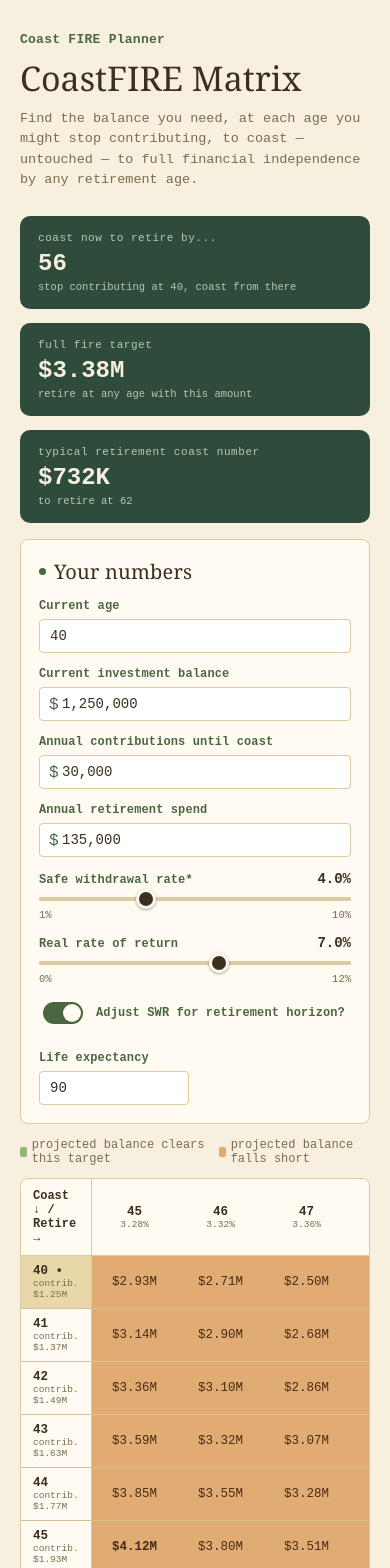
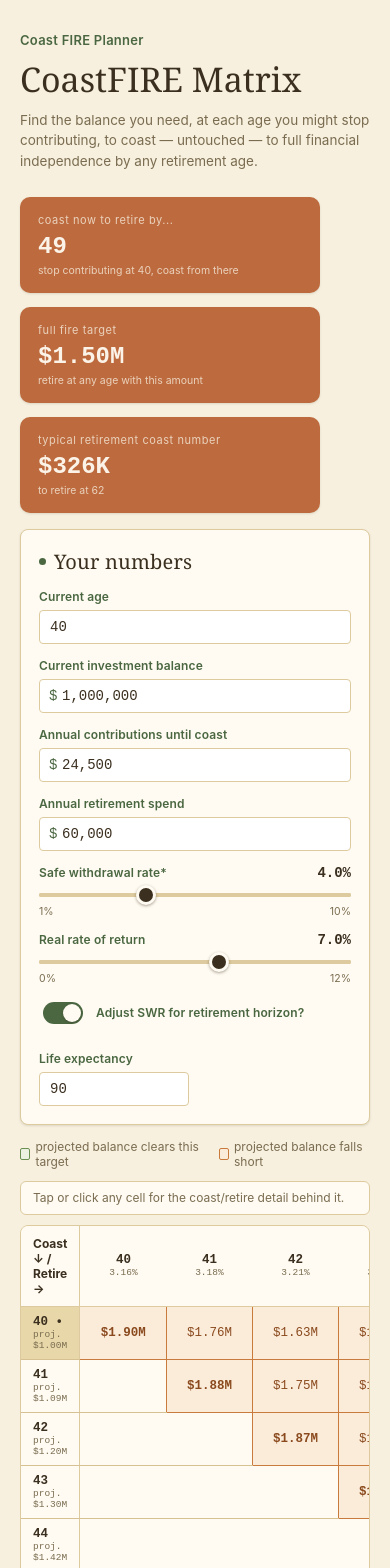
Before and after one commit to elmedico27/coastfire, a React (Vite) app: page / in a window 390 px wide. Shown: the top 1568 px of the page. Built offline with nearby package versions, Linux system fonts and the light colour scheme.

Commit message:
Visual updates

```diff
--- a/src/CoastFireMatrix.jsx
+++ b/src/CoastFireMatrix.jsx
@@ -10,6 +10,13 @@ const HORIZON_POINTS = [
   { horizon: 35, mult: 0.92 },
   { horizon: 40, mult: 0.87 },
   { horizon: 45, mult: 0.82 },
+  { horizon: 50, mult: 0.79 },
+  { horizon: 55, mult: 0.77 },
+  { horizon: 60, mult: 0.75 },
+  { horizon: 65, mult: 0.74 },
+  { horizon: 70, mult: 0.73 },
+  { horizon: 80, mult: 0.715 },
+  { horizon: 90, mult: 0.705 },
 ];
 
 function horizonMultiplier(horizon) {
@@ -27,8 +34,9 @@ function horizonMultiplier(horizon) {
 }
 
 function fmt(n) {
-  if (Math.abs(n) >= 1000000) return `$${(n / 1000000).toFixed(2)}M`;
-  return `$${Math.round(n / 1000)}K`;
+  const kRounded = Math.round(n / 1000);
+  if (Math.abs(kRounded) >= 1000) return `$${(n / 1000000).toFixed(2)}M`;
+  return `$${kRounded}K`;
 }
 
 function fmtInput(n) {
@@ -42,6 +50,10 @@ function fvContributions(annual, years, r) {
   return annual * ((Math.pow(1 + r, years) - 1) / r);
 }
 
+// ---- Fonts: mono for anything numeric/tabular, sans for prose/UI chrome ----
+const FONT_MONO = "'IBM Plex Mono', 'Courier New', monospace";
+const FONT_SANS = "-apple-system, BlinkMacSystemFont, 'Segoe UI', Roboto, Helvetica, Arial, sans-serif";
+
 // ---- Palette (warm / earthy, cream-leaning) ----
 const COLOR = {
   page: '#F7F0DE',        // cream page background
@@ -53,10 +65,14 @@ const COLOR = {
   inputBg: '#FFFFFF',
   inputBorder: '#DDCA9E',
   inputText: '#3B2F1F',
-  clearedBg: '#96B37A',   // olive green
-  clearedText: '#243019',
-  notClearedBg: '#E0AC74',// warm clay
-  notClearedText: '#4A2A12',
+  // Cleared / not-cleared: soft tint + border + text, not solid fill —
+  // keeps the signal readable without color as the only cue, and stays calm at 18x18 scale.
+  clearedBg: '#EAF1E1',
+  clearedBorder: '#6B8F52',
+  clearedText: '#3D5C2C',
+  notClearedBg: '#FBEBD9',
+  notClearedBorder: '#C97B3D',
+  notClearedText: '#8A4A1E',
   blankCell: '#FFFBF2',
   headerBg: '#FFFBF2',
   currentRowBg: '#E8D8A9',
@@ -64,10 +80,12 @@ const COLOR = {
 
 // ---- Stat card accent (this is where the "pop" lives) ----
 const CARD = {
-  bg: '#2F4B3C',   // deep forest
-  text: '#F5EFDD',
-  label: '#B7C9AF',
+  bg: '#BD6A3E',   // terracotta
+  text: '#FBF3E7',
+  label: '#EAD2BC',
 };
+
+const shadowSm = '0 1px 3px rgba(59,47,31,0.08), 0 1px 2px rgba(59,47,31,0.06)';
 
 // Inline styles for the range sliders (thumb + track), scoped by class name.
 const SLIDER_CSS = `
@@ -145,18 +163,19 @@ const SLIDER_CSS = `
 }
 `;
 
-function Slider({ label, value, onChange, min, max, step, suffix }) {
+function Slider({ id, label, value, onChange, min, max, step, suffix, decimals = 1 }) {
   return (
     <div>
       <div style={{ display: 'flex', justifyContent: 'space-between', alignItems: 'baseline' }}>
-        <label style={{ fontSize: 12, letterSpacing: '0.01em', color: COLOR.label, fontWeight: 600 }}>
+        <label htmlFor={id} style={{ fontSize: 12, letterSpacing: '0.01em', color: COLOR.label, fontWeight: 600, fontFamily: FONT_SANS }}>
           {label}
         </label>
-        <span style={{ fontSize: 14, fontWeight: 700, color: COLOR.heading, fontVariantNumeric: 'tabular-nums' }}>
-          {value.toFixed(1)}{suffix}
+        <span style={{ fontSize: 14, fontWeight: 700, color: COLOR.heading, fontVariantNumeric: 'tabular-nums', fontFamily: FONT_MONO }}>
+          {value.toFixed(decimals)}{suffix}
         </span>
       </div>
       <input
+        id={id}
         className="cfm-slider"
         type="range"
         min={min}
@@ -174,30 +193,40 @@ function Slider({ label, value, onChange, min, max, step, suffix }) {
 }
 
 export default function CoastFireMatrix() {
-  const [spending, setSpending] = useState(135000);
-  const [spendingDraft, setSpendingDraft] = useState('135,000');
+  const [spending, setSpending] = useState(60000);
+  const [spendingDraft, setSpendingDraft] = useState('60,000');
 
   const [swr, setSwr] = useState(4); // anchor SWR, %
 
   const [horizonAdjust, setHorizonAdjust] = useState(true);
   const [lifeExpectancy, setLifeExpectancy] = useState(90);
+  const [lifeExpectancyDraft, setLifeExpectancyDraft] = useState('90');
 
   const [rate, setRate] = useState(7); // real return, %
 
-  const [balance, setBalance] = useState(1250000);
-  const [balanceDraft, setBalanceDraft] = useState('1,250,000');
+  const [balance, setBalance] = useState(1000000);
+  const [balanceDraft, setBalanceDraft] = useState('1,000,000');
 
   const [currentAge, setCurrentAge] = useState(40);
+  const [currentAgeDraft, setCurrentAgeDraft] = useState('40');
 
-  const [annualContribution, setAnnualContribution] = useState(30000);
-  const [contributionDraft, setContributionDraft] = useState('30,000');
+  const [annualContribution, setAnnualContribution] = useState(24500);
+  const [contributionDraft, setContributionDraft] = useState('24,500');
 
-  const targetAges = useMemo(() => Array.from({ length: 18 }, (_, i) => 45 + i), []); // 45..62
-  const coastAges = useMemo(() => {
-    const start = Math.min(40, currentAge);
-    const len = 62 - start + 1;
-    return Array.from({ length: Math.max(len, 1) }, (_, i) => start + i);
+  // Row/column hover highlight + tap-to-reveal cell detail (works for mouse hover and touch tap alike)
+  const [hoverCoast, setHoverCoast] = useState(null);
+  const [hoverTarget, setHoverTarget] = useState(null);
+  const [activeCell, setActiveCell] = useState(null); // { coastAge, targetAge, val }
+
+  // Both coast ages (rows) and retirement/target ages (columns) run from currentAge
+  // through a hard stop at 62 — no earlier floor, no later ceiling.
+  const ages = useMemo(() => {
+    const start = Math.min(currentAge, 62);
+    const len = Math.max(62 - start + 1, 1);
+    return Array.from({ length: len }, (_, i) => start + i);
   }, [currentAge]);
+  const targetAges = ages;
+  const coastAges = ages;
 
   // Effective FI number per target age. When horizon-adjustment is on, adjusted off
   // the SWR anchor using life expectancy; when off, the SWR anchor is applied flat.
@@ -275,23 +304,39 @@ export default function CoastFireMatrix() {
 
   const handleSpendingBlur = () => {
     const parsed = parseFloat(spendingDraft.replace(/[^0-9.]/g, ''));
-    const clean = isNaN(parsed) ? spending : parsed;
+    const clean = isNaN(parsed) ? spending : Math.max(0, parsed);
     setSpending(clean);
     setSpendingDraft(fmtInput(clean));
   };
 
   const handleBalanceBlur = () => {
     const parsed = parseFloat(balanceDraft.replace(/[^0-9.]/g, ''));
-    const clean = isNaN(parsed) ? balance : parsed;
+    const clean = isNaN(parsed) ? balance : Math.max(0, parsed);
     setBalance(clean);
     setBalanceDraft(fmtInput(clean));
   };
 
   const handleContributionBlur = () => {
     const parsed = parseFloat(contributionDraft.replace(/[^0-9.]/g, ''));
-    const clean = isNaN(parsed) ? annualContribution : parsed;
+    const clean = isNaN(parsed) ? annualContribution : Math.max(0, parsed);
     setAnnualContribution(clean);
     setContributionDraft(fmtInput(clean));
+  };
+
+  const clamp = (v, lo, hi) => Math.max(lo, Math.min(hi, v));
+
+  const handleAgeBlur = () => {
+    const parsed = parseInt(currentAgeDraft, 10);
+    const clean = isNaN(parsed) ? currentAge : clamp(parsed, 18, 62);
+    setCurrentAge(clean);
+    setCurrentAgeDraft(String(clean));
+  };
+
+  const handleLifeExpectancyBlur = () => {
+    const parsed = parseInt(lifeExpectancyDraft, 10);
+    const clean = isNaN(parsed) ? lifeExpectancy : clamp(parsed, 70, 105);
+    setLifeExpectancy(clean);
+    setLifeExpectancyDraft(String(clean));
   };
 
   const inputStyle = {
@@ -299,12 +344,24 @@ export default function CoastFireMatrix() {
     border: `1px solid ${COLOR.inputBorder}`,
     borderRadius: 4,
     color: COLOR.inputText,
-    fontFamily: 'inherit',
+    fontFamily: FONT_MONO,
     fontSize: 14,
     padding: '8px 10px',
     width: '100%',
     boxSizing: 'border-box',
     outline: 'none',
+  };
+
+  const dollarPrefixStyle = {
+    position: 'absolute',
+    left: 10,
+    top: '50%',
+    transform: 'translateY(-50%)',
+    color: COLOR.label,
+    fontFamily: FONT_MONO,
+    fontSize: 14,
+    lineHeight: 1,
+    pointerEvents: 'none',
   };
 
   const labelStyle = {
@@ -332,11 +389,12 @@ export default function CoastFireMatrix() {
     background: bg,
     borderRadius: 10,
     padding: '16px 18px',
+    boxShadow: shadowSm,
   });
 
   return (
     <div style={{
-      fontFamily: "'IBM Plex Mono', 'Courier New', monospace",
+      fontFamily: FONT_SANS,
       background: COLOR.page,
       minHeight: '100vh',
       color: COLOR.body,
@@ -359,7 +417,7 @@ export default function CoastFireMatrix() {
         {/* Summary stat cards */}
         <div style={{
           display: 'grid',
-          gridTemplateColumns: 'repeat(auto-fit, minmax(180px, 1fr))',
+          gridTemplateColumns: 'repeat(auto-fit, minmax(180px, 300px))',
           gap: 14,
           marginBottom: 16,
         }}>
@@ -367,7 +425,7 @@ export default function CoastFireMatrix() {
             <div style={{ fontSize: 11, letterSpacing: '0.05em', color: CARD.label, marginBottom: 6, textTransform: 'lowercase' }}>
               coast now to retire by...
             </div>
-            <div style={{ fontSize: 24, fontWeight: 700, color: CARD.text, fontVariantNumeric: 'tabular-nums' }}>
+            <div style={{ fontSize: 24, fontWeight: 700, color: CARD.text, fontVariantNumeric: 'tabular-nums', fontFamily: FONT_MONO }}>
               {coastNowAge !== null ? coastNowAge : 'not yet'}
             </div>
             <div style={{ fontSize: 10.5, color: CARD.label, marginTop: 4 }}>
@@ -379,7 +437,7 @@ export default function CoastFireMatrix() {
             <div style={{ fontSize: 11, letterSpacing: '0.05em', color: CARD.label, marginBottom: 6, textTransform: 'lowercase' }}>
               full FIRE target
             </div>
-            <div style={{ fontSize: 24, fontWeight: 700, color: CARD.text, fontVariantNumeric: 'tabular-nums' }}>
+            <div style={{ fontSize: 24, fontWeight: 700, color: CARD.text, fontVariantNumeric: 'tabular-nums', fontFamily: FONT_MONO }}>
               {fmt(anchorFi)}
             </div>
             <div style={{ fontSize: 10.5, color: CARD.label, marginTop: 4 }}>
@@ -391,7 +449,7 @@ export default function CoastFireMatrix() {
             <div style={{ fontSize: 11, letterSpacing: '0.05em', color: CARD.label, marginBottom: 6, textTransform: 'lowercase' }}>
               typical retirement coast number
             </div>
-            <div style={{ fontSize: 24, fontWeight: 700, color: CARD.text, fontVariantNumeric: 'tabular-nums' }}>
+            <div style={{ fontSize: 24, fontWeight: 700, color: CARD.text, fontVariantNumeric: 'tabular-nums', fontFamily: FONT_MONO }}>
               {typicalCoastNumber !== null ? fmt(typicalCoastNumber) : '—'}
             </div>
             <div style={{ fontSize: 10.5, color: CARD.label, marginTop: 4 }}>
@@ -407,6 +465,7 @@ export default function CoastFireMatrix() {
           borderRadius: 8,
           padding: 18,
           marginBottom: 14,
+          boxShadow: shadowSm,
         }}>
           <div style={groupHeaderStyle}>
             <span style={{ width: 7, height: 7, borderRadius: '50%', background: COLOR.label, display: 'inline-block' }} />
@@ -418,20 +477,24 @@ export default function CoastFireMatrix() {
             gap: 14,
           }}>
             <div>
-              <label style={labelStyle}>Current age</label>
+              <label htmlFor="input-age" style={labelStyle}>Current age</label>
               <input
+                id="input-age"
                 style={inputStyle}
                 type="number" min="18" max="62"
-                value={currentAge}
-                onChange={(e) => setCurrentAge(parseInt(e.target.value, 10) || 0)}
+                value={currentAgeDraft}
+                onChange={(e) => setCurrentAgeDraft(e.target.value)}
+                onBlur={handleAgeBlur}
+                onKeyDown={(e) => e.key === 'Enter' && e.currentTarget.blur()}
               />
             </div>
 
             <div>
-              <label style={labelStyle}>Current investment balance</label>
+              <label htmlFor="input-balance" style={labelStyle}>Current investment balance</label>
               <div style={{ position: 'relative' }}>
-                <span style={{ position: 'absolute', left: 10, top: 9, color: COLOR.label }}>$</span>
+                <span style={dollarPrefixStyle}>$</span>
                 <input
+                  id="input-balance"
                   style={{ ...inputStyle, paddingLeft: 22 }}
                   value={balanceDraft}
                   onChange={(e) => setBalanceDraft(e.target.value)}
@@ -443,10 +506,11 @@ export default function CoastFireMatrix() {
             </div>
 
             <div>
-              <label style={labelStyle}>Annual contributions until coast</label>
+              <label htmlFor="input-contribution" style={labelStyle}>Annual contributions until coast</label>
               <div style={{ position: 'relative' }}>
-                <span style={{ position: 'absolute', left: 10, top: 9, color: COLOR.label }}>$</span>
+                <span style={dollarPrefixStyle}>$</span>
                 <input
+                  id="input-contribution"
                   style={{ ...inputStyle, paddingLeft: 22 }}
                   value={contributionDraft}
                   onChange={(e) => setContributionDraft(e.target.value)}
@@ -458,10 +522,11 @@ export default function CoastFireMatrix() {
             </div>
 
             <div>
-              <label style={labelStyle}>Annual retirement spend</label>
+              <label htmlFor="input-spending" style={labelStyle}>Annual retirement spend</label>
               <div style={{ position: 'relative' }}>
-                <span style={{ position: 'absolute', left: 10, top: 9, color: COLOR.label }}>$</span>
+                <span style={dollarPrefixStyle}>$</span>
                 <input
+                  id="input-spending"
                   style={{ ...inputStyle, paddingLeft: 22 }}
                   value={spendingDraft}
                   onChange={(e) => setSpendingDraft(e.target.value)}
@@ -480,6 +545,7 @@ export default function CoastFireMatrix() {
             marginTop: 14,
           }}>
             <Slider
+              id="slider-swr"
               label="Safe withdrawal rate*"
               value={swr}
               onChange={setSwr}
@@ -487,6 +553,7 @@ export default function CoastFireMatrix() {
               suffix="%"
             />
             <Slider
+              id="slider-rate"
               label="Real rate of return"
               value={rate}
               onChange={setRate}
@@ -517,12 +584,15 @@ export default function CoastFireMatrix() {
 
             {horizonAdjust && (
               <div style={{ minWidth: 150 }}>
-                <label style={labelStyle}>Life expectancy</label>
+                <label htmlFor="input-life-expectancy" style={labelStyle}>Life expectancy</label>
                 <input
+                  id="input-life-expectancy"
                   style={inputStyle}
                   type="number" min="70" max="105"
-                  value={lifeExpectancy}
-                  onChange={(e) => setLifeExpectancy(parseInt(e.target.value, 10) || 0)}
+                  value={lifeExpectancyDraft}
+                  onChange={(e) => setLifeExpectancyDraft(e.target.value)}
+                  onBlur={handleLifeExpectancyBlur}
+                  onKeyDown={(e) => e.key === 'Enter' && e.currentTarget.blur()}
                 />
               </div>
             )}
@@ -531,31 +601,62 @@ export default function CoastFireMatrix() {
 
         <div style={{ display: 'flex', alignItems: 'center', gap: 14, marginBottom: 12, fontSize: 12, color: COLOR.body }}>
           <span style={{ display: 'inline-flex', alignItems: 'center', gap: 5 }}>
-            <span style={{ width: 10, height: 10, background: COLOR.clearedBg, display: 'inline-block', borderRadius: 2 }} />
+            <span style={{ width: 10, height: 10, background: COLOR.clearedBg, border: `1.5px solid ${COLOR.clearedBorder}`, display: 'inline-block', borderRadius: 2 }} />
             projected balance clears this target
           </span>
           <span style={{ display: 'inline-flex', alignItems: 'center', gap: 5 }}>
-            <span style={{ width: 10, height: 10, background: COLOR.notClearedBg, display: 'inline-block', borderRadius: 2 }} />
+            <span style={{ width: 10, height: 10, background: COLOR.notClearedBg, border: `1.5px solid ${COLOR.notClearedBorder}`, display: 'inline-block', borderRadius: 2 }} />
             projected balance falls short
           </span>
         </div>
 
-        <div style={{ overflowX: 'auto', border: `1px solid ${COLOR.border}`, borderRadius: 8 }}>
-          <table style={{ borderCollapse: 'collapse', width: '100%', fontSize: 12.5 }}>
+        {/* Tap-to-reveal detail strip — doubles as the mobile-friendly replacement for hover tooltips */}
+        <div style={{
+          fontSize: 12, color: COLOR.heading, marginBottom: 10, padding: '8px 12px',
+          background: COLOR.panel, border: `1px solid ${COLOR.border}`, borderRadius: 6,
+          fontFamily: FONT_MONO, minHeight: 16,
+        }}>
+          {activeCell ? (
+            <>
+              Coast at <b>{activeCell.coastAge}</b>, retire at <b>{activeCell.targetAge}</b>: needs <b>{fmt(activeCell.val)}</b> at coast age
+              {' — '}projected <b>{fmt(projectedByCoastAge[activeCell.coastAge])}</b>
+              {projectedByCoastAge[activeCell.coastAge] >= activeCell.val
+                ? <span style={{ color: COLOR.clearedBorder }}> (clears by {fmt(projectedByCoastAge[activeCell.coastAge] - activeCell.val)})</span>
+                : <span style={{ color: COLOR.notClearedBorder }}> (short by {fmt(activeCell.val - projectedByCoastAge[activeCell.coastAge])})</span>}
+            </>
+          ) : (
+            <span style={{ color: COLOR.body, fontFamily: FONT_SANS }}>Tap or click any cell for the coast/retire detail behind it.</span>
+          )}
+        </div>
+
+        <div
+          style={{ overflowX: 'auto', border: `1px solid ${COLOR.border}`, borderRadius: 8, maxHeight: '70vh', overflowY: 'auto' }}
+          onMouseLeave={() => { setHoverCoast(null); setHoverTarget(null); }}
+        >
+          <table style={{ borderCollapse: 'collapse', width: '100%', fontSize: 12.5, fontFamily: FONT_MONO }}>
             <thead>
               <tr>
                 <th style={{
-                  position: 'sticky', left: 0, background: COLOR.headerBg, padding: '10px 12px',
+                  position: 'sticky', top: 0, left: 0, zIndex: 3, background: COLOR.headerBg, padding: '10px 12px',
                   textAlign: 'left', color: COLOR.heading, borderBottom: `1px solid ${COLOR.border}`, borderRight: `1px solid ${COLOR.border}`,
-                  fontWeight: 700, fontSize: 12
+                  fontWeight: 700, fontSize: 12, fontFamily: FONT_SANS
                 }}>
                   Coast ↓ / Retire →
                 </th>
-                {targetAges.map((a) => (
-                  <th key={a} style={{
-                    padding: '8px 8px', textAlign: 'center', color: COLOR.heading, background: COLOR.headerBg,
-                    borderBottom: `1px solid ${COLOR.border}`, fontWeight: 700, minWidth: 70
-                  }}>
+                {targetAges.map((a) => {
+                  const colHighlighted = hoverTarget === a;
+                  return (
+                    <th
+                      key={a}
+                      onMouseEnter={() => setHoverTarget(a)}
+                      style={{
+                        position: 'sticky', top: 0, zIndex: 2,
+                        padding: '8px 8px', textAlign: 'center', color: COLOR.heading,
+                        background: colHighlighted ? COLOR.currentRowBg : COLOR.headerBg,
+                        borderBottom: `1px solid ${COLOR.border}`, fontWeight: 700, minWidth: 70,
+                        transition: 'background 0.1s ease',
+                      }}
+                    >
                       <div>{a}</div>
                       {horizonAdjust && (
                         <div style={{ fontSize: 9.5, color: COLOR.body, fontWeight: 400 }}>
@@ -563,19 +664,28 @@ export default function CoastFireMatrix() {
                         </div>
                       )}
                     </th>
-                ))}
+                  );
+                })}
               </tr>
             </thead>
             <tbody>
               {coastAges.map((coastAge, ri) => (
                 <tr key={coastAge}>
-                  <td style={{
-                    position: 'sticky', left: 0, background: coastAge === currentAge ? COLOR.currentRowBg : COLOR.panel, padding: '8px 12px',
-                    color: COLOR.heading, fontWeight: 700, borderRight: `1px solid ${COLOR.border}`, borderBottom: '1px solid #D6C193'
-                  }}>
+                  <td
+                    onMouseEnter={() => setHoverCoast(coastAge)}
+                    style={{
+                      position: 'sticky', left: 0, zIndex: 1,
+                      background: hoverCoast === coastAge
+                        ? COLOR.currentRowBg
+                        : (coastAge === currentAge ? COLOR.currentRowBg : COLOR.panel),
+                      padding: '8px 12px',
+                      color: COLOR.heading, fontWeight: 700, borderRight: `1px solid ${COLOR.border}`, borderBottom: '1px solid #D6C193',
+                      transition: 'background 0.1s ease',
+                    }}
+                  >
                     <div>{coastAge}{coastAge === currentAge ? ' •' : ''}</div>
                     <div style={{ fontSize: 9.5, color: COLOR.body, fontWeight: 400 }}>
-                      contrib. {fmt(projectedByCoastAge[coastAge])}
+                      proj. {fmt(projectedByCoastAge[coastAge])}
                     </div>
                   </td>
                   {targetAges.map((targetAge, ci) => {
@@ -585,18 +695,26 @@ export default function CoastFireMatrix() {
                     }
                     const cleared = projectedByCoastAge[coastAge] >= val;
                     const isDiagonal = coastAge === targetAge;
+                    const highlighted = hoverCoast === coastAge || hoverTarget === targetAge;
                     return (
                       <td
                         key={targetAge}
                         title={`Coast at ${coastAge}, fully retire at ${targetAge}`}
+                        onMouseEnter={() => { setHoverCoast(coastAge); setHoverTarget(targetAge); }}
+                        onClick={() => setActiveCell({ coastAge, targetAge, val })}
                         style={{
                           padding: '8px 6px',
                           textAlign: 'center',
-                          borderBottom: '1px solid #D6C193',
+                          border: `1px solid ${cleared ? COLOR.clearedBorder : COLOR.notClearedBorder}`,
                           background: cleared ? COLOR.clearedBg : COLOR.notClearedBg,
                           color: cleared ? COLOR.clearedText : COLOR.notClearedText,
                           fontWeight: isDiagonal ? 700 : 400,
                           fontVariantNumeric: 'tabular-nums',
+                          cursor: 'pointer',
+                          boxShadow: highlighted ? 'inset 0 0 0 1000px rgba(59,47,31,0.07)' : 'none',
+                          outline: activeCell && activeCell.coastAge === coastAge && activeCell.targetAge === targetAge
+                            ? `2px solid ${COLOR.heading}` : 'none',
+                          outlineOffset: -2,
                         }}
                       >
                         {fmt(val)}
@@ -625,10 +743,10 @@ export default function CoastFireMatrix() {
               The stat cards above are quick reference points — the matrix below is the full picture across every coast age / retire age combination.
             </li>
             <li style={{ marginBottom: 6 }}>
-              Each row's "contrib." figure is your current balance plus annual contributions, both compounded from now until that coast age — this is what's compared against the required balance in each cell.
+              Each row's "proj." figure is your current balance plus annual contributions, both compounded at your real rate of return from now until that coast age — this is what's compared against the required balance in each cell.
             </li>
             <li style={{ marginBottom: 6 }}>
-              Row marked • is your current age; its contrib. figure equals your current balance since there's no runway to grow before coasting today.
+              Row marked • is your current age; its proj. figure equals your current balance since there's no runway to grow before coasting today.
             </li>
             <li style={{ marginBottom: 6 }}>
               Blank cells mean the retirement age precedes the coast age (not possible).
```
Lines whose indentation alone changed are shown as unchanged.
